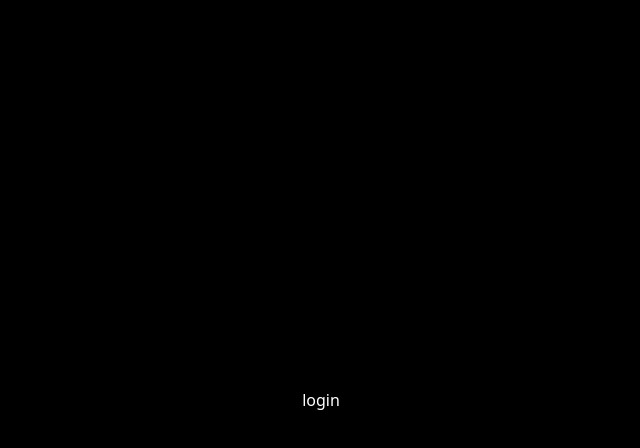
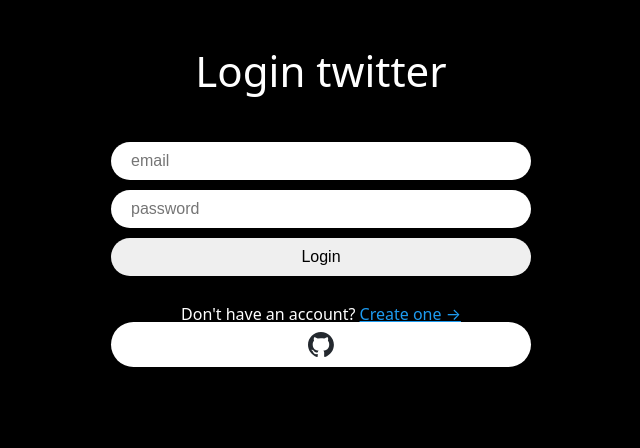
Before and after one commit to lain-alice/firebase-nomad-coder, a React (Vite) app: page /login in a window 1280 px wide. Shown: the top 448 px of the page, without its empty margins (319-959 px from the left). Built offline with nearby package versions, Linux system fonts and the light colour scheme.

Commit message:
feat: Authentication

```diff
--- a/src/App.tsx
+++ b/src/App.tsx
@@ -9,11 +9,16 @@
 import reset from "styled-reset";
 import LoadingScreen from "./components/loading-screen";
 import { auth } from "./firebase";
+import ProtectedRoute from "./routes/protected-route";
 
 const router = createBrowserRouter([
   {
     path: "/",
-    element: <Layout />,
+    element: (
+      <ProtectedRoute>
+        <Layout />
+      </ProtectedRoute>
+    ),
     children: [
       {
         path: "",
--- /dev/null
+++ b/src/components/auth-components.ts
@@ -0,0 +1,50 @@
+import styled from "styled-components";
+
+export const Wrapper = styled.div`
+  height: 100%;
+  display: flex;
+  flex-direction: column;
+  align-items: center;
+  width: 420px;
+  padding: 50px 0px;
+`;
+
+export const Title = styled.h1`
+  font-size: 42px;
+`;
+
+export const Form = styled.form`
+  margin-top: 50px;
+  margin-bottom: 10px;
+  display: flex;
+  flex-direction: column;
+  width: 100%;
+  gap: 10px;
+`;
+
+export const Input = styled.input`
+  padding: 10px 20px;
+  border-radius: 50px;
+  border: none;
+  width: 100%;
+  font-size: 16px;
+  &[type="submit"] {
+    cursor: pointer;
+    &:hover {
+      opacity: 0.8;
+    }
+  }
+`;
+
+export const Error = styled.span`
+  color: tomato;
+  text-align: center;
+  font-weight: 600;
+`;
+
+export const Switcher = styled.span`
+  margin-top: 20px;
+  a {
+    color: #1d9bf0;
+  }
+`;
--- /dev/null
+++ b/src/components/github-btn.tsx
@@ -0,0 +1,44 @@
+import { useNavigate } from "react-router-dom";
+import { GithubAuthProvider, signInWithRedirect } from "firebase/auth";
+import styled from "styled-components";
+import { auth } from "../firebase";
+
+const Button = styled.span`
+  background-color: #fff;
+  font-weight: 600;
+  width: 100%;
+  color: #000;
+  padding: 10px 20px;
+  border-radius: 50px;
+  border: 0;
+  display: flex;
+  gap: 5px;
+  align-items: center;
+  justify-content: center;
+  cursor: pointer;
+`;
+
+const Logo = styled.img`
+  height: 25px;
+`;
+
+export default function GithubButton() {
+  const navigate = useNavigate();
+
+  const onClick = async () => {
+    try {
+      const provider = new GithubAuthProvider();
+      await signInWithRedirect(auth, provider);
+      // await signInWithPopup(auth, provider);
+      navigate("/");
+    } catch (error) {
+      console.error(error);
+    }
+  };
+
+  return (
+    <Button onClick={onClick}>
+      <Logo src="/github-logo.svg"></Logo>
+    </Button>
+  );
+}
--- a/src/components/layout.tsx
+++ b/src/components/layout.tsx
@@ -4,7 +4,6 @@
 export default function Layout() {
   return (
     <>
-      <h2>layout</h2>
       <Outlet />
       {/* 경로가 /profile이면 Outlet 컴포넌트가 Profile로 대체됨 */}
     </>
--- a/src/routes/create-account.tsx
+++ b/src/routes/create-account.tsx
@@ -1,48 +1,20 @@
+import { createUserWithEmailAndPassword, updateProfile } from "firebase/auth";
 import { useState } from "react";
-import styled from "styled-components";
-
-const Wrapper = styled.div`
-  height: 100%;
-  display: flex;
-  flex-direction: column;
-  align-items: center;
-  width: 420px;
-  padding: 50px 0px;
-`;
-
-const Title = styled.h1`
-  font-size: 42px;
-`;
-
-const Form = styled.form`
-  margin-top: 50px;
-  display: flex;
-  flex-direction: column;
-  width: 100%;
-  gap: 10px;
-`;
-
-const Input = styled.input`
-  padding: 10px 20px;
-  border-radius: 50px;
-  border: none;
-  width: 100%;
-  font-size: 16px;
-  &[type="submit"] {
-    cursor: pointer;
-    &:hover {
-      opacity: 0.8;
-    }
-  }
-`;
-
-const Error = styled.span`
-  color: tomato;
-  text-align: center;
-  font-weight: 600;
-`;
+import { useNavigate, Link } from "react-router-dom";
+import { auth } from "../firebase";
+import { FirebaseError } from "firebase/app";
+import {
+  Wrapper,
+  Title,
+  Form,
+  Input,
+  Error,
+  Switcher,
+} from "../components/auth-components";
+import GithubButton from "../components/github-btn";
 
 export default function CreateAccount() {
+  const navigate = useNavigate();
   const [isLoading, setLoading] = useState(false);
   const [name, setName] = useState("");
   const [email, setEmail] = useState("");
@@ -64,14 +36,33 @@
     }
   };
 
-  const onSubmit = (e: React.FormEvent<HTMLFormElement>) => {
+  const onSubmit = async (e: React.FormEvent<HTMLFormElement>) => {
     e.preventDefault(); // 새로고침 x
+    setError(""); // 버튼 2번 클릭하면 에러메시지 초기화
+    if (isLoading || name === "" || email === "" || password === "") return;
     try {
-      // create an account
-      // set the name of user
+      setLoading(true);
+      const credentials = await createUserWithEmailAndPassword(
+        auth,
+        email,
+        password
+      );
+      // 성공하면 userCredential 받아서 즉시 로그인
+      console.log(credentials.user);
+      await updateProfile(credentials.user, { displayName: name });
+      // 유저명, 프로필 사진
+      navigate("/");
       // redirect to the home page
     } catch (e) {
-      // error
+      if (e instanceof FirebaseError) {
+        setError(e.message);
+        // 콘솔로그 err만 하면 FireBaseError라는 클래스가 나옴
+        // code, message가 있음
+        // setError 상태로 에러메시지 Error 컴포넌트에 띄움
+      }
+
+      // err.code 이용해서 사용자가 볼 수 있는 친절한 오류메시지 객체 만들기
+      // {auth/email-already-in-use : 이미 사용중인 이메일}
     } finally {
       setLoading(false);
     }
@@ -81,7 +72,7 @@
 
   return (
     <Wrapper>
-      <Title>Log into twitter</Title>
+      <Title>Join twitter</Title>
       <Form onSubmit={onSubmit}>
         <Input
           name="name"
@@ -109,10 +100,14 @@
         />
         <Input
           type="submit"
-          value={isLoading ? "Loading..." : "Create Accoung"}
+          value={isLoading ? "Loading..." : "Create Account"}
         />
       </Form>
       {error !== "" ? <Error>{error}</Error> : null}
+      <Switcher>
+        Already have an account? <Link to="/login">Log in &rarr;</Link>
+      </Switcher>
+      <GithubButton />
     </Wrapper>
   );
 }
--- a/src/routes/home.tsx
+++ b/src/routes/home.tsx
@@ -1,3 +1,13 @@
+import { auth } from "../firebase";
+
 export default function Home() {
-  return <h1> Home! </h1>;
+  const logOut = async () => {
+    auth.signOut();
+  };
+
+  return (
+    <h1>
+      <button onClick={logOut}>Log Out</button>
+    </h1>
+  );
 }
--- a/src/routes/login.tsx
+++ b/src/routes/login.tsx
@@ -1,3 +1,85 @@
-export default function Login() {
-  return <h1>login</h1>;
+import { signInWithEmailAndPassword } from "firebase/auth";
+import { useState } from "react";
+import { useNavigate, Link } from "react-router-dom";
+import { auth } from "../firebase";
+import { FirebaseError } from "firebase/app";
+import {
+  Wrapper,
+  Title,
+  Form,
+  Input,
+  Error,
+  Switcher,
+} from "../components/auth-components";
+import GithubButton from "../components/github-btn";
+
+export default function CreateAccount() {
+  const navigate = useNavigate();
+  const [isLoading, setLoading] = useState(false);
+  const [email, setEmail] = useState("");
+  const [password, setPassword] = useState("");
+  const [error, setError] = useState("");
+
+  const onChange = (e: React.ChangeEvent<HTMLInputElement>) => {
+    const {
+      target: { name, value },
+    } = e;
+    if (name === "email") {
+      setEmail(value);
+    } else if (name === "password") {
+      setPassword(value);
+    }
+  };
+
+  const onSubmit = async (e: React.FormEvent<HTMLFormElement>) => {
+    e.preventDefault(); // 새로고침 x
+    setError(""); // 버튼 2번 클릭하면 에러메시지 초기화
+    if (isLoading || email === "" || password === "") return;
+    try {
+      setLoading(true);
+      await signInWithEmailAndPassword(auth, email, password);
+      // firebase/auth에 있는 함수 써야 함, auth/cordova 말고
+      // UserCredential 반환
+      navigate("/");
+    } catch (e) {
+      if (e instanceof FirebaseError) {
+        setError(e.message);
+      }
+    } finally {
+      setLoading(false);
+    }
+
+    console.log(email, password);
+  };
+
+  return (
+    <Wrapper>
+      <Title>Login twitter</Title>
+      <Form onSubmit={onSubmit}>
+        <Input
+          name="email"
+          value={email}
+          placeholder="email"
+          type="email"
+          onChange={onChange}
+          required
+        />
+        <Input
+          name="password"
+          value={password}
+          placeholder="password"
+          type="password"
+          onChange={onChange}
+          required
+        />
+        <Input type="submit" value={isLoading ? "Loading..." : "Login"} />
+      </Form>
+      {error !== "" ? <Error>{error}</Error> : null}
+      <Switcher>
+        Don't have an account?{" "}
+        <Link to="/create-account">Create one &rarr;</Link>
+      </Switcher>
+      <GithubButton />
+    </Wrapper>
+  );
 }
--- /dev/null
+++ b/src/routes/protected-route.tsx
@@ -0,0 +1,19 @@
+import { auth } from "../firebase";
+import { Navigate } from "react-router-dom";
+
+export default function ProtectedRoute({
+  children,
+}: {
+  children: React.ReactNode;
+}) {
+  const user = auth.currentUser;
+  console.log(user);
+  // firebase 안에 있는 auth, 현재 유저 알려줌
+  if (user === null) {
+    return <Navigate to="/login" />;
+  }
+  return children;
+  // children props는 component 내부의 모든 것, <Home/>, <Profile/>이 들어감
+}
+
+// 로그인한 사람은 protected-route를, 안 한 사람은 홈으로
```
Also changed, not shown: public/github-logo.svg (added).
